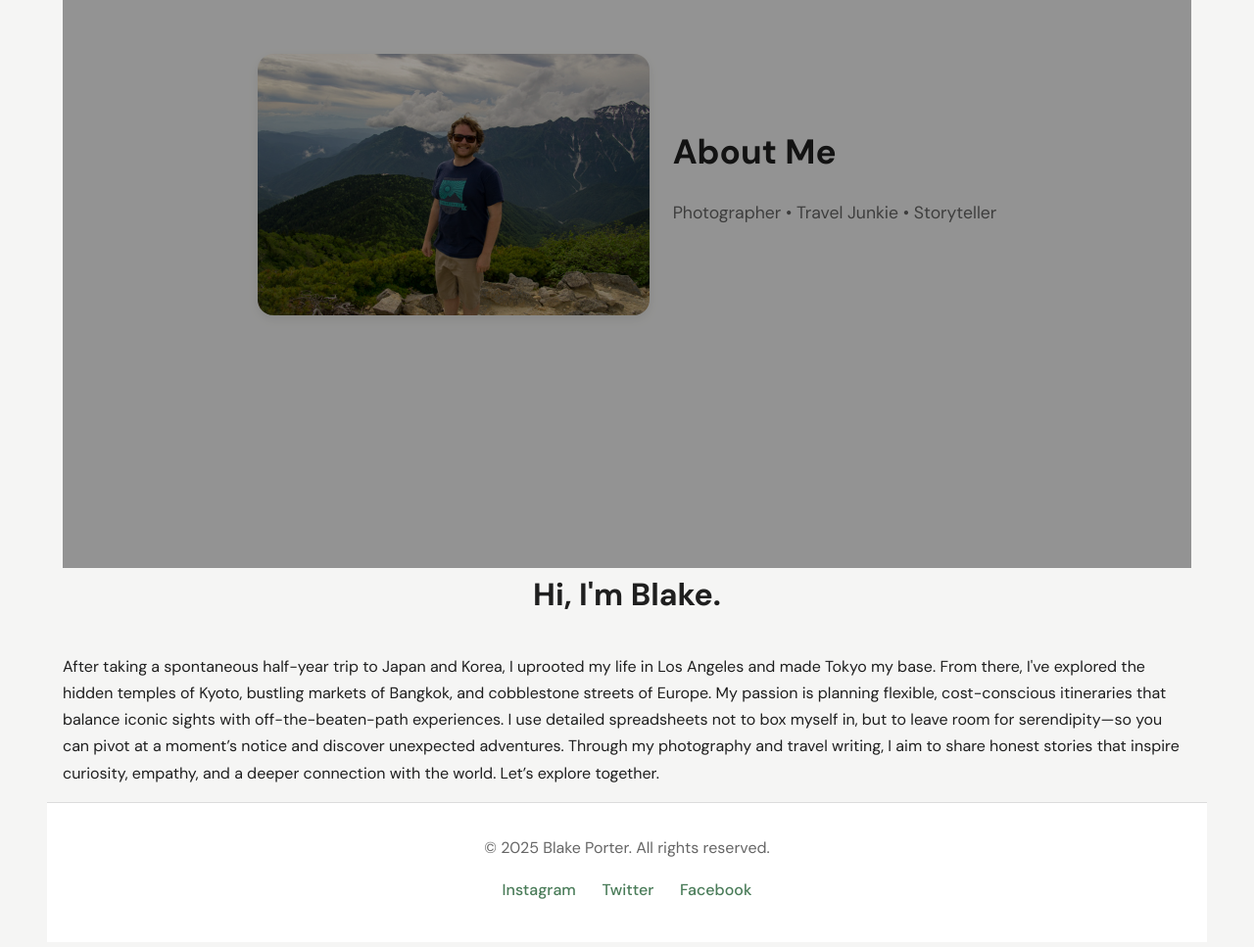
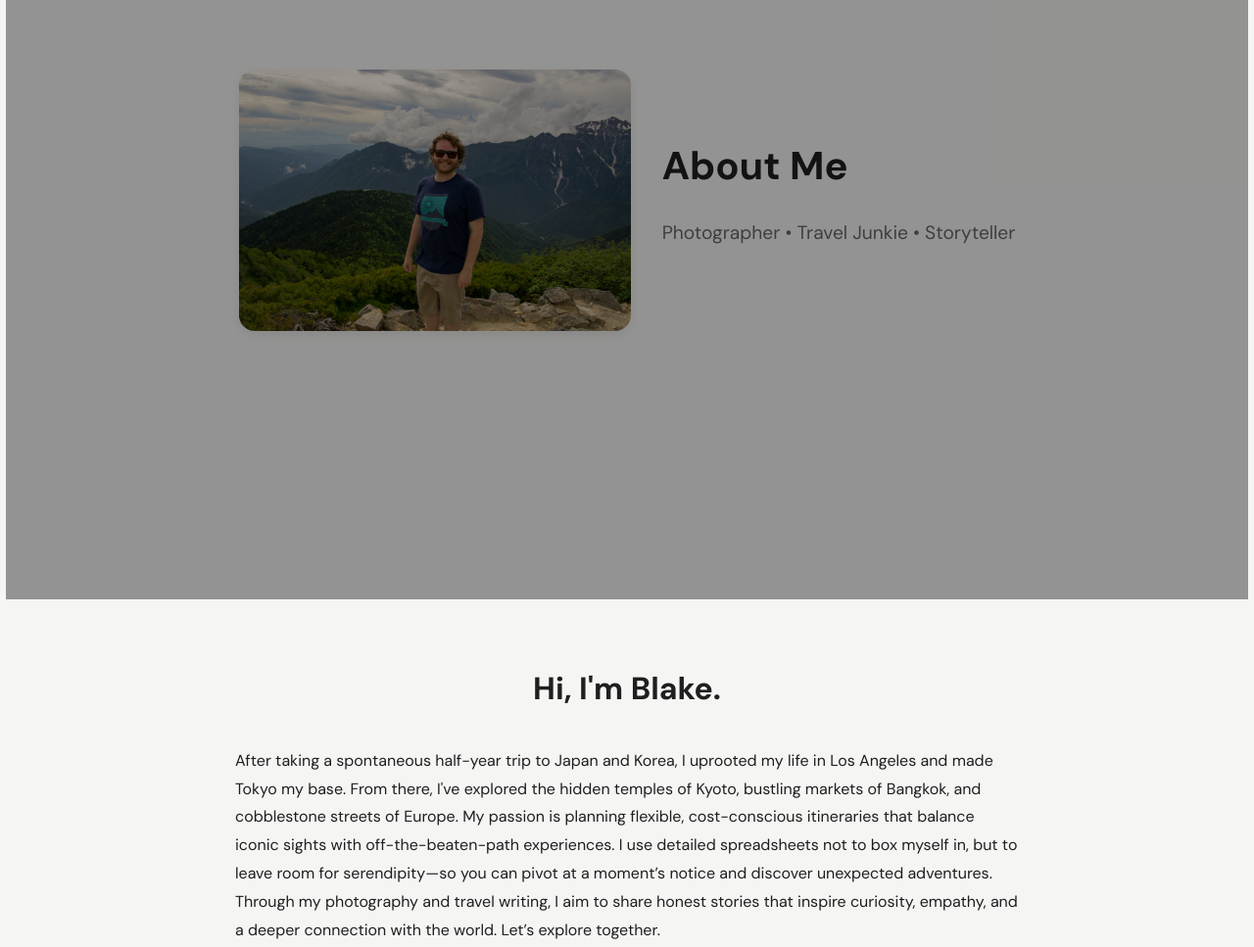
Before and after one commit to Blake-Porter/blake-porter.com, an Eleventy site: page about.html in a window 1280 px wide. Shown: the part 320-1287 px from the top of the page at 98% size. Built offline with nearby package versions, Linux system fonts and the light colour scheme; Eleventy itself is replaced by a stand-in of ours; files that its build step writes are made by us from their sources; files whose address does not match are found by name.

Commit message:
chat gpt gahhhh

```diff
--- a/about.html
+++ b/about.html
@@ -7,6 +7,7 @@
   <meta name="description" content="Learn more about Blake Porter, a passionate traveler, writer, and photographer.">
   <link rel="icon" href="/favicon.ico" type="image/x-icon">
   <link rel="stylesheet" href="/resources/css/style.css">
+  <link rel="stylesheet" href="/resources/css/about.css">
   <link href="https://fonts.googleapis.com/css2?family=Poppins:ital,wght@0,400;0,700;1,400&family=Merriweather:wght@400;700&display=swap" rel="stylesheet">
   <script src="/resources/js/main.js" defer></script>
 </head>
@@ -15,11 +16,12 @@
 
   <div data-include="partials/header.html"></div>
 
-  <main class="container gallery-container">
-    <!-- About Hero Section -->
+  <main class="site-main container">
+
+    <!-- About Hero Section (full width hero) -->
     <section class="hero about-page">
       <div class="hero-about">
-        <img src="resources/images/aboutme_crop.jpg" alt="Blake Porter portrait" class="hero-about-portrait">
+        <img src="/resources/images/aboutme_crop.jpg" alt="Portrait of Blake Porter" class="hero-about-portrait">
         <div class="hero-about-text">
           <div class="hero-about-title">
             <h1>About Me</h1>
@@ -32,9 +34,7 @@
     </section>
 
     <!-- About Text Section -->
-    <section class="section about">
-      <div class="about-grid">
-        <div class="about-text">
+    <section class="about-content section">
       <h2 class="section-title">Hi, I'm Blake.</h2>
       <p>
         After taking a spontaneous half-year trip to Japan and Korea, I uprooted my life in Los Angeles and made Tokyo my base.
@@ -44,9 +44,8 @@
         Through my photography and travel writing, I aim to share honest stories that inspire curiosity, empathy, and a deeper connection with the world.
         Let’s explore together.
       </p>
-        </div>
-      </div>
     </section>
+
   </main>
 
   <div data-include="partials/footer.html"></div>
--- /dev/null
+++ b/resources/css/about.css
@@ -0,0 +1,78 @@
+/* resources/css/about.css */
+
+/* Full width hero breakout */
+.hero.about-page {
+    background: var(--background-light);
+    margin: 0 -5%; /* stretch beyond container */
+    padding: 3rem 0;
+    width: 110%;
+  }
+
+  /* Inner Flex Layout */
+  .hero-about {
+    display: flex;
+    align-items: center;
+    justify-content: center;
+    flex-wrap: wrap;
+    gap: 2rem;
+    max-width: 1200px;
+    margin: 0 auto;
+  }
+
+  /* Portrait Image */
+  .hero-about-portrait {
+    width: 100%;
+    max-width: 400px;
+    height: auto;
+    border-radius: 16px;
+    object-fit: cover;
+  }
+
+  /* Text Block */
+  .hero-about-text {
+    max-width: 520px;
+  }
+
+  /* Title */
+  .hero-about-title h1 {
+    font-size: 2.5rem;
+    margin-bottom: 0.5rem;
+    color: var(--text-dark);
+  }
+
+  /* Subtitle */
+  .hero-about-subtitle p {
+    font-size: 1.2rem;
+    color: var(--text-light);
+  }
+
+  /* About Content Text (Hi, I'm Blake) */
+  .about-content {
+    margin-top: 4rem;
+    padding: 0 1rem;
+    max-width: 800px;
+    margin-left: auto;
+    margin-right: auto;
+    text-align: left;
+  }
+
+  .about-content p {
+    line-height: 1.8;
+    color: var(--text-dark);
+  }
+
+  /* Responsive Mobile */
+  @media (max-width: 768px) {
+    .hero-about {
+      flex-direction: column;
+      text-align: center;
+    }
+
+    .hero-about-text {
+      max-width: 100%;
+    }
+
+    .hero-about-portrait {
+      max-width: 300px;
+    }
+  }
```
Lines whose indentation alone changed are shown as unchanged.
